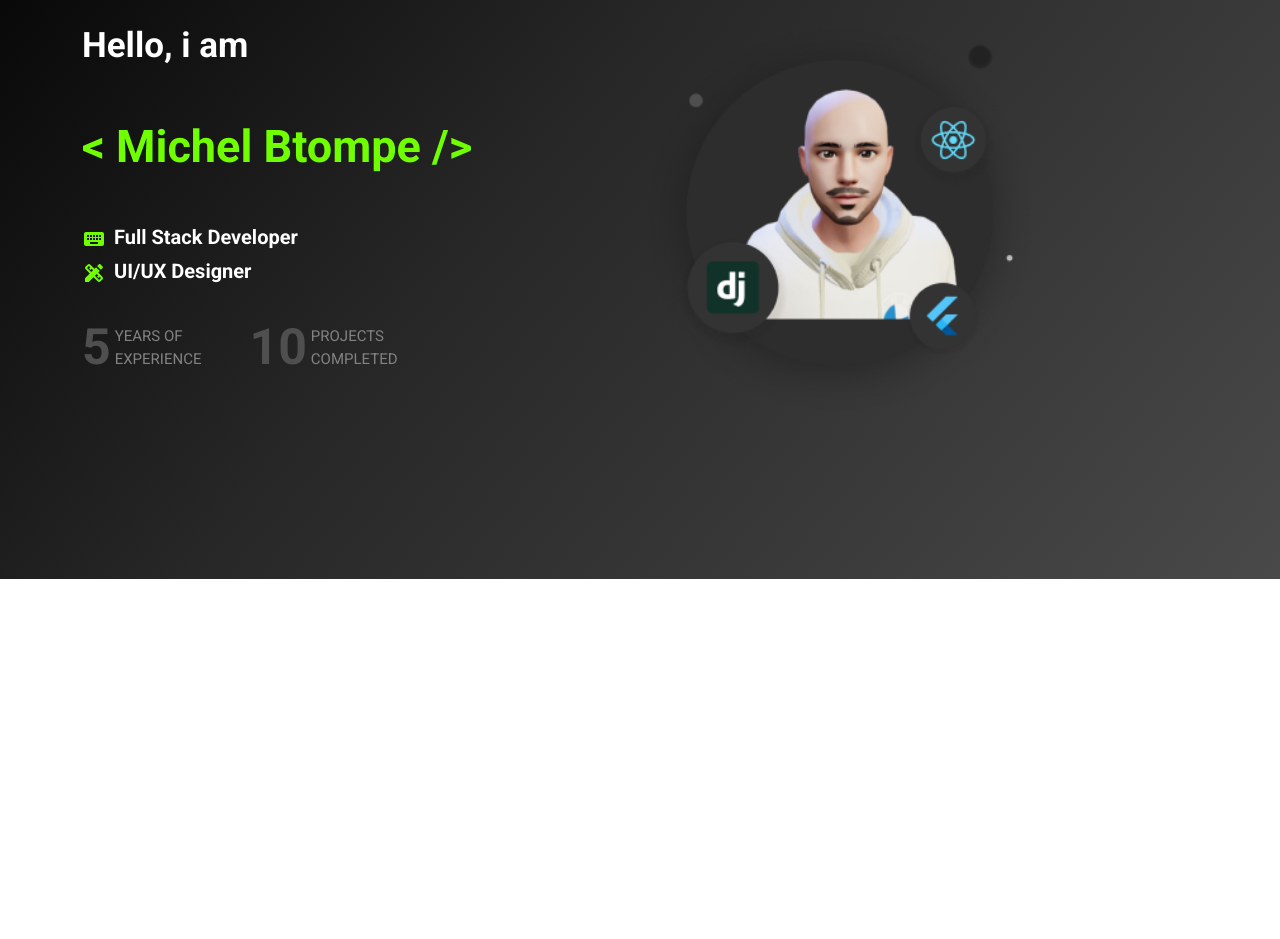
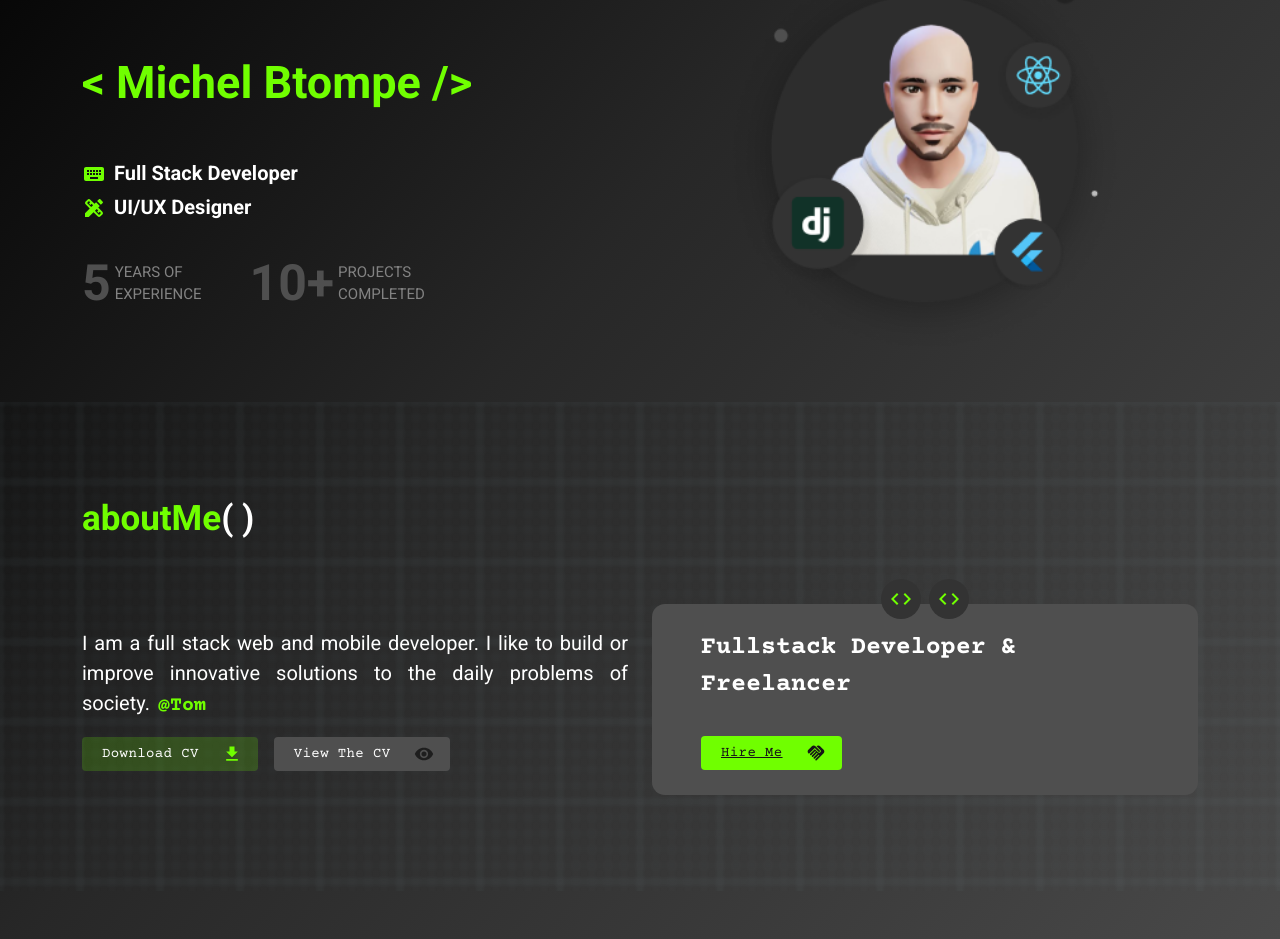
Before and after one commit to Tom-michel/portfolio-v1-reactJS, a React (Create React App) app: page / in a window 1280 px wide. Shown: the part 221-1160 px from the top of the page. Before the commit the page ends 800 px from the top, so only its background shows below. Built offline with nearby package versions, Linux system fonts and the light colour scheme.

Commit message:
banner and about sections completed

```diff
--- a/src/App.css
+++ b/src/App.css
@@ -32,18 +32,20 @@
 body {
   color: var(--white) !important;
   font-family: "Roboto", sans-serif;
+  overflow-x: hidden !important;
   background: linear-gradient(
-    130.36deg,
-    #000000 0%,
-    #272727 44.03%,
-    #494949 99.99%,
-    #727272 100%
-  );
+      130.36deg,
+      #000000 0%,
+      #272727 44.03%,
+      #494949 99.99%,
+      #727272 100%
+    )
+    no-repeat;
   background-size: cover;
   z-index: 1;
 }
 
-body::after {
+/* body::after {
   content: "";
   position: absolute;
   top: 0;
@@ -59,15 +61,19 @@ body::after {
     )
     no-repeat;
   z-index: -1;
-}
+} */
 
 /* ================= navbar =============== */
 nav {
   /* height: 59px; */
   height: 10vh;
   overflow: hidden;
-  /* background-color: #000000; */
+  /* background-color: #0000000e; */
   transition: 0.5s;
+  z-index: 999;
+
+  /* position: fixed; */
+  backdrop-filter: blur(10px) !important;
 }
 .nav-logo img {
   height: 25px;
@@ -96,7 +102,7 @@ a:hover {
   color: var(--primaryColor) !important;
 }
 
-@media (max-width: 767px) {
+@media screen and (max-width: 767px) {
   .nav-right .item:last-child {
     transition: 0.5s;
     padding: 1px 10px;
@@ -107,10 +113,12 @@ a:hover {
 /* ================= banner =============== */
 #home {
   position: relative;
-  height: 90vh;
+  height: auto;
+  /* height: 90vh; */
 }
+
 #home .row {
-  width: 100%;
+  width: 100vw;
 }
 
 .num {
@@ -138,8 +146,6 @@ a:hover {
 .avatar {
   position: relative;
   width: 100%;
-  /* height: 100%; */
-  /* background-color: #000000; */
 }
 .avatar img {
   width: 400px;
@@ -148,38 +154,135 @@ a:hover {
 .t-gr {
   color: var(--primaryColor) !important;
 }
+
+/* @media screen and (min-width: 992px) {
+  #home .row {
+    width: 100vw;
+  }
+} */
+@media screen and (min-width: 768px) and (max-width: 991px) {
+  .avatar img {
+    width: 350px;
+  }
+}
+
+@media screen and (max-width: 767px) {
+  #home {
+    position: relative;
+    height: auto;
+  }
+  .avatar img {
+    width: 300px;
+  }
+  .num {
+    color: var(--secondaryColor);
+    font-size: 40px;
+  }
+  .num-text {
+    color: var(--thirdColor);
+    font-size: 12px;
+  }
+  .hello {
+    color: var(--white);
+    font-size: 20px;
+  }
+  .role {
+    color: var(--white);
+    font-size: 20px;
+  }
+  .name {
+    color: var(--primaryColor);
+    font-size: 35px;
+    /* width: 285px; */
+  }
+}
 /* ================= banner =============== */
+
 .heading {
+  font-size: 35px;
+  font-weight: bold;
+}
+.heading span {
   color: var(--primaryColor);
-  font-size: 49px;
-  font-weight: bold;
+}
+@media screen and (max-width: 767px) {
+  .heading {
+    font-size: 25px;
+  }
 }
 
 /* ================= about ================ */
+#about {
+  position: relative;
+  z-index: 1;
+}
+#about::after {
+  content: "";
+  position: absolute;
+  top: 0;
+  left: 0;
+  width: 100%;
+  height: 100%;
+  z-index: -1;
+  background-image: url("../public/images/grid_bg.png");
+  background-size: cover;
+  /* background-attachment: fixed; */
+  opacity: 0.15;
+}
+
+.aboutDiv {
+  position: relative;
+}
+.aboutDiv .bubble {
+  position: absolute;
+  top: -25px;
+  left: 0;
+  width: 100%;
+}
+.bubble .MuiAvatar-circular {
+  background-color: var(--primaryBgColor);
+}
+
 button,
 .btn {
   border: none;
   outline: none;
   background: none;
   font-size: 17px;
-  color: var(--white);
+  color: var(--white) !important;
   font-family: "Courier Prime", monospace !important;
-  padding: 15px 27px;
+  text-transform: capitalize !important;
+  padding: 5px 20px !important;
   border-radius: var(--border-raduis);
   cursor: pointer;
   display: flex;
-  gap: 44px;
+  gap: 15px;
 }
 
 .btn.primaryBtn {
   background-color: var(--primaryColorOpacity);
 }
+.btn.primaryBtn span {
+  color: var(--primaryColor) !important;
+}
 .btn.secondaryBtn {
   background-color: var(--secondaryColor);
 }
+.btn.secondaryBtn span {
+  color: #1e1e1e !important;
+}
 .btn.hireBtn {
   background-color: var(--primaryColor);
-  color: var(--hireText);
+  color: var(--hireText) !important;
+  text-decoration: underline !important;
+}
+.btn.hireBtn span {
+  color: #161616 !important;
+}
+
+.description {
+  font-size: 20px !important;
+  text-align: justify !important;
 }
 
 .aboutBox {
@@ -188,15 +291,27 @@ button,
   display: flex;
   flex-direction: column;
   align-items: start;
-  gap: 19px;
-  padding: 12px 49px;
+  gap: 1rem;
+  padding: 25px 49px;
   color: var(--white);
 }
 .aboutBox .text {
   color: var(--white);
   font-weight: bold;
-  font-size: 35px;
+  font-size: 25px;
   font-family: "Courier Prime", monospace !important;
+}
+
+@media screen and (max-width: 767px) {
+  #about button,
+  #about .btn {
+    padding: 5px 15px !important;
+  }
+  .aboutBox {
+    align-items: start;
+    gap: 1rem;
+    padding: 25px 49px;
+  }
 }
 /* ================= about ================ */
 
--- a/src/components/common/Header.jsx
+++ b/src/components/common/Header.jsx
@@ -13,7 +13,7 @@ export const Header = () => {
           </Typography>
         ))}
       </div>
-      <div className="nav-center d-none d-md-flex gap-3">
+      <div className="nav-center d-none d-md-flex gap-5">
         {navlink.map((links) => (
           <Link className="fw-bold" to={links.url}>
             {links.text}
--- a/src/components/common/Heading.jsx
+++ b/src/components/common/Heading.jsx
@@ -0,0 +1,10 @@
+import React from "react";
+
+export const Heading = ({ title }) => {
+  return (
+    <h1 className="heading mb-5 pb-3">
+      <span>{title}</span>
+      {"( )"}
+    </h1>
+  );
+};
--- a/src/components/data/my-data.js
+++ b/src/components/data/my-data.js
@@ -59,7 +59,7 @@ export const banner = [
       {
         exper_num: "5",
         exper_text: "years of \nexperience",
-        project_num: "10",
+        project_num: "10+",
         project_text: "Projects \nCompleted",
       },
     ],
@@ -72,9 +72,9 @@ export const banner = [
 
 export const about = [
   {
-    text: "...",
+    text: "I am a full stack web and mobile developer. I like to build or improve innovative solutions to the daily problems of society.",
     user: "@Tom",
-    role: "...",
+    role: "Fullstack Developer & Freelancer",
   },
 ];
 
--- a/src/components/home/Banner.jsx
+++ b/src/components/home/Banner.jsx
@@ -5,13 +5,16 @@ import { banner } from "../data/my-data";
 export const Banner = () => {
   return (
     <>
-      <div id="home" className="container d-flex align-items-center">
+      <div
+        id="home"
+        className="container pt-5 mt-md-5 mt-0 d-flex align-items-center"
+      >
         <div className="row">
-          <div className="col-md-6">
+          <div className="col-md-6 text-md-start text-center">
             {banner.map((item) => (
               <>
                 <p className="hello fw-bold">{item.hello}</p>
-                <h1 className="name my-5 t-gr fw-bold">
+                <h1 className="name my-md-5 my-4 t-gr fw-bold">
                   {/* <Typewriter
                     options={{
                       strings: [`${"< " + item.name + " />"}`],
@@ -24,18 +27,18 @@ export const Banner = () => {
                 </h1>
                 <div className="mb-4">
                   {item.role.map((role) => (
-                    <p className="role text-capitalize d-flex align-items-center gap-2 mb-1">
+                    <p className="role text-capitalize d-flex align-items-center justify-content-md-start justify-content-center gap-2 mb-1">
                       <span className="role-icon t-gr">{role.icon}</span>
                       <span className="role-text fw-bold">{role.text}</span>
                     </p>
                   ))}
                 </div>
-                <div className="d-flex align-items-center gap-5">
+                <div className="d-flex flex-wrap align-items-center justify-content-md-start justify-content-center gap-xl-5 gap-3">
                   {item.done.map((val) => (
                     <>
                       <div className="exper d-flex align-items-center gap-1">
                         <p className="num fw-bold">{val.exper_num}</p>
-                        <p className="num-text text-uppercase">
+                        <p className="num-text text-uppercase text-start">
                           <span>{val.exper_text.split("\n")[0]}</span>
                           <br />
                           <span>{val.exper_text.split("\n")[1]}</span>
@@ -43,7 +46,7 @@ export const Banner = () => {
                       </div>
                       <div className="project d-flex align-items-center gap-1">
                         <p className="num fw-bold">{val.project_num}</p>
-                        <p className="num-text text-uppercase">
+                        <p className="num-text text-uppercase text-start">
                           <span>{val.project_text.split("\n")[0]}</span>
                           <br />
                           <span>{val.project_text.split("\n")[1]}</span>
@@ -55,7 +58,7 @@ export const Banner = () => {
               </>
             ))}
           </div>
-          <div className="col-md-6">
+          <div className="col-md-6 text-center">
             <div className="avatar">
               {banner.map((item) => (
                 <img src={item.avatar} alt="" />
--- a/src/components/home/Home.jsx
+++ b/src/components/home/Home.jsx
@@ -1,10 +1,12 @@
 import React from "react";
+import { About } from "../pages/About";
 import { Banner } from "./Banner";
 
 export const Home = () => {
   return (
     <>
       <Banner />
+      <About />
     </>
   );
 };
--- a/src/components/pages/About.jsx
+++ b/src/components/pages/About.jsx
@@ -0,0 +1,54 @@
+import {
+  Code,
+  FileDownload,
+  Handshake,
+  RemoveRedEye,
+} from "@mui/icons-material";
+import { Avatar, Button } from "@mui/material";
+import React from "react";
+import { Heading } from "../common/Heading";
+import { about } from "../data/my-data";
+
+export const About = () => {
+  return (
+    <section id="about" className="my-5 py-5">
+      <div className="container py-5">
+        <Heading title="aboutMe" />
+        {about.map((about) => (
+          <div className="row gap-md-0 gap-5 align-items-center">
+            <div className="col-md-6">
+              <p className="description">
+                <span>{about.text}</span>
+                <span className="t-gr t-code fw-bold ms-2">{about.user}</span>
+              </p>
+              <div className="d-flex gap-3">
+                <Button className="btn primaryBtn" endIcon={<FileDownload />}>
+                  Download CV
+                </Button>
+                <Button className="btn secondaryBtn" endIcon={<RemoveRedEye />}>
+                  View The CV
+                </Button>
+              </div>
+            </div>
+            <div className="col-md-6 aboutDiv">
+              <div className="aboutBox">
+                <p className="text">{about.role}</p>
+                <Button className="btn hireBtn" endIcon={<Handshake />}>
+                  Hire me
+                </Button>
+              </div>
+              <div className="bubble d-flex gap-2 justify-content-center">
+                <Avatar>
+                  <Code className="t-gr" />
+                </Avatar>
+                <Avatar>
+                  <Code className="t-gr" />
+                </Avatar>
+              </div>
+            </div>
+          </div>
+        ))}
+      </div>
+    </section>
+  );
+};
```
